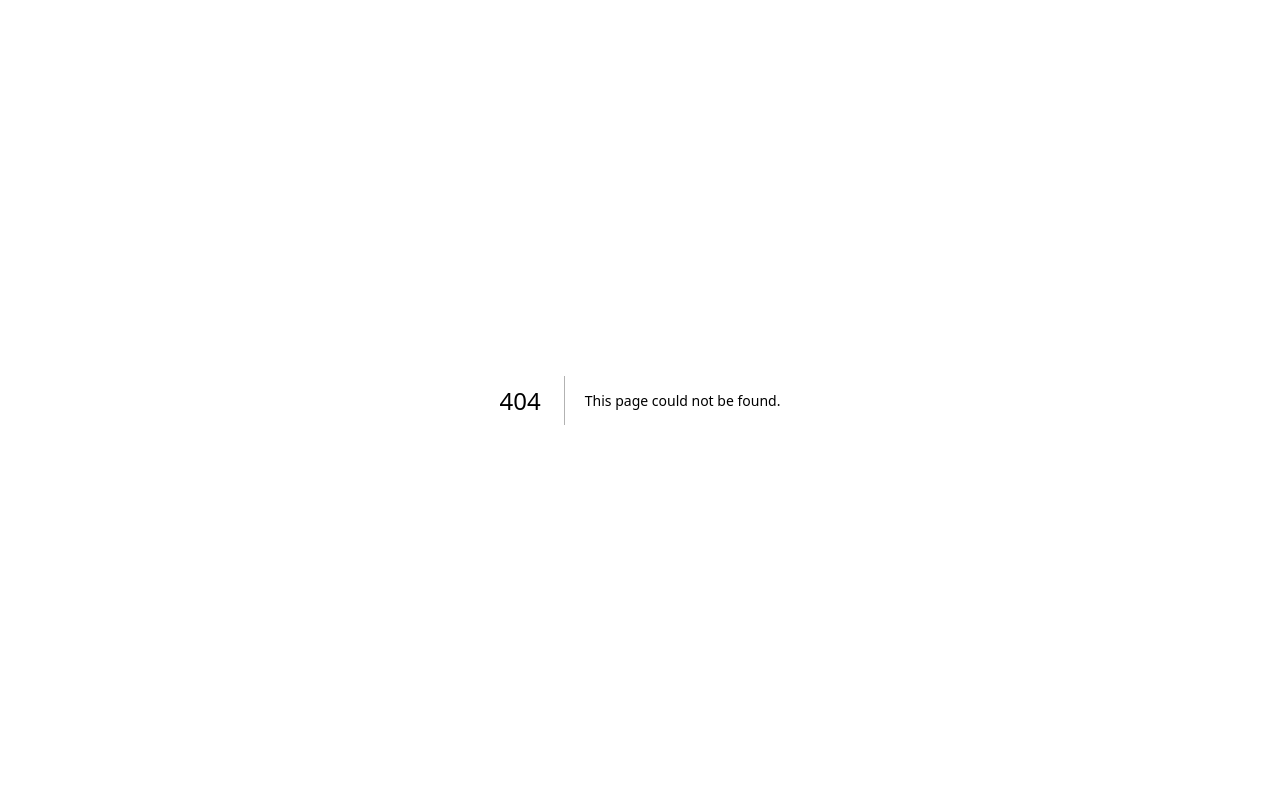
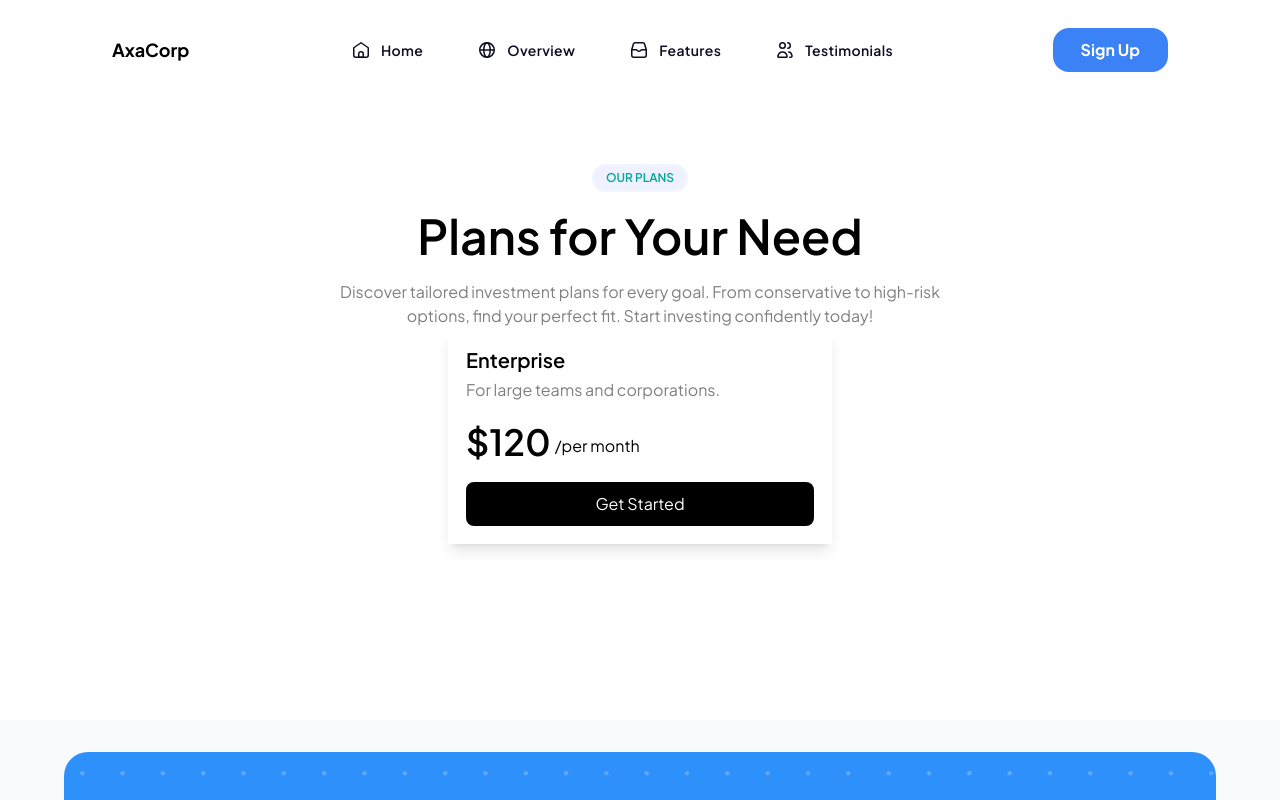
Before and after one commit to gabrieldreamz/axacorp, a Next.js app: page /feature in a window 1280 px wide. Before the commit this address had no page. Shown: the top 800 px of the page. Built offline with nearby package versions, Linux system fonts and the light colour scheme.

Commit message:
implement the features page screen

```diff
--- /dev/null
+++ b/app/feature/layout.tsx
@@ -0,0 +1,13 @@
+import Footer from "@components/footer";
+import MainNavigation from "@components/main-navigation/MainNavigation";
+import React from "react";
+
+export default function FeatureLayout({ children }: { children: JSX.Element }) {
+  return (
+    <>
+      <MainNavigation />
+      {children}
+      <Footer />
+    </>
+  );
+}
--- /dev/null
+++ b/app/feature/page.tsx
@@ -0,0 +1,6 @@
+import FeatureComponent from "@components/feature/index";
+import React from "react";
+
+export default function Feature() {
+  return <FeatureComponent />;
+}
--- /dev/null
+++ b/components/feature/SubComponent/Cards.tsx
@@ -0,0 +1,23 @@
+import { GiVibratingBall } from "react-icons/gi";
+
+export default function Cards() {
+  return (
+    <div className=" flex justify-center items-center">
+      <div className="border-2 border-white shadow-lg flex gap-[20px] flex-col justify-start p-4 item-center w-[30%]">
+        <div className="flex item-center gap-1 flex-col">
+          <p className="text-xl font-semibold">Enterprise</p>
+          <p className="text-base font-normal text-primary">
+            For large teams and corporations.
+          </p>
+        </div>
+        <div className="flex items-center gap-1">
+          <span className="text-4xl font-semibold">$120</span>
+          <p className="text-base font-normal mt-[7px]">/per month</p>
+        </div>
+        <button className="bg-black text-base font-normal text-white p-[10px] rounded-lg">
+          Get Started
+        </button>
+      </div>
+    </div>
+  );
+}
--- /dev/null
+++ b/components/feature/SubComponent/IntroSection.tsx
@@ -0,0 +1,19 @@
+export default function IntroSection() {
+  return (
+    <section className="flex flex-col gap-[20px] justify-center items-center">
+      <span className="border-2 flex items-center text-xs  rounded-[20px] p-1 px-3 border-blue-50 bg-LoginRGB font-semibold text-cusGreen">
+        OUR PLANS
+      </span>
+      <h1 className=" text-2xl sm:text-3xl lg:text-5xl font-semibold">
+        Plans for Your Need
+      </h1>
+      <p className="xl:w-[50%] sm:w-[70%] w-[100%] flex text-center justify-center items-center text-base font-normal px-4 text-primary">
+        Discover tailored investment plans for every goal. From conservative to
+        high-risk options, find your perfect fit. Start investing confidently
+        today!
+      </p>
+    </section>
+  );
+}
+
+//hey👋
--- /dev/null
+++ b/components/feature/index.tsx
@@ -0,0 +1,12 @@
+import React from "react";
+import IntroSection from "./SubComponent/IntroSection";
+import Cards from "./SubComponent/Cards";
+
+export default function FeatureComponent() {
+  return (
+    <main className="mt-10 md:mt-16">
+      <IntroSection />
+      <Cards />
+    </main>
+  );
+}
--- a/components/main-navigation/navlinks/menuData.tsx
+++ b/components/main-navigation/navlinks/menuData.tsx
@@ -106,7 +106,7 @@ const TestimonialsIcon = () => (
 export const linkData = [
   { link: "/", text: "Home", icon: <HomeIcon /> },
   { link: "#cash-interest_section", text: "Overview", icon: <OverviewIcon /> },
-  { link: "#why-us_section", text: "Features", icon: <FeaturesIcon /> },
+  { link: "/feature", text: "Features", icon: <FeaturesIcon /> },
   {
     link: "#testimonial_section",
     text: "Testimonials",
```
